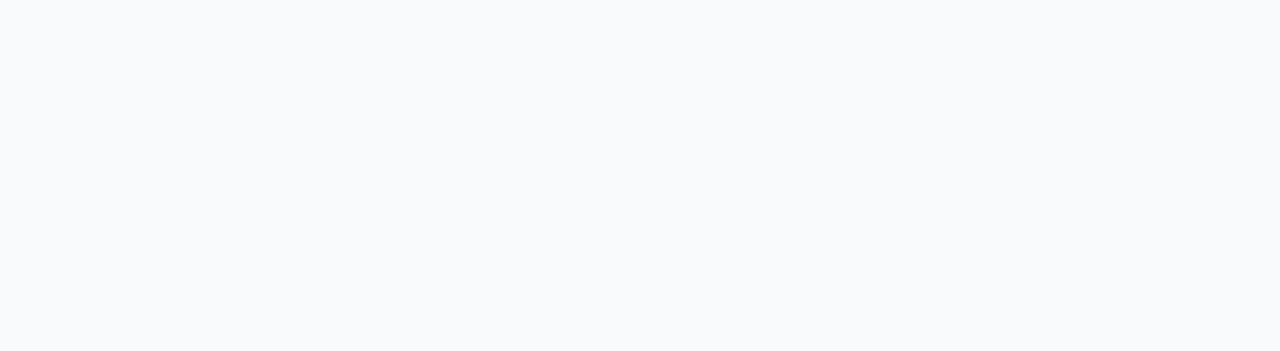
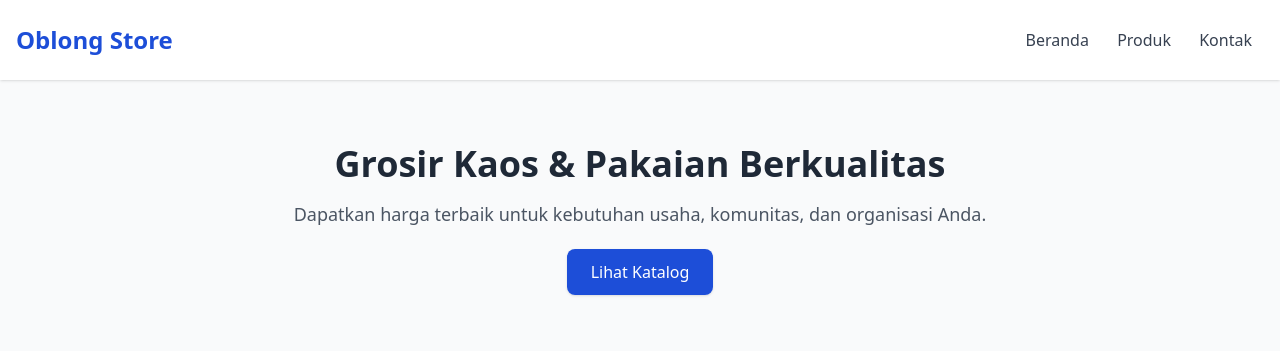
Before and after one commit to njmdn/Oblong-Store, a plain HTML site: page index.html in a window 1280 px wide. Drawn offline with nearby package versions, Linux system fonts and the light colour scheme.

Commit message:
Update index.html
menambahkan pondasi dasar untuk header dan hero

```diff
--- a/index.html
+++ b/index.html
@@ -8,6 +8,24 @@
     </head>
     <body class="bg-gray-50">
 
+        <!-- Header -->
+        <header class="bg-white shadow">
+            <div class="container mx-auto px-4 py-6 flex justify-between items-center">
+                <h1 class="text-2xl font-bold text-blue-700">Oblong Store</h1>
+                <nav>
+                    <a href="#" class="text-gray-700 hover:text-blue-700 px-3">Beranda</a>
+                    <a href="#" class="text-gray-700 hover:text-blue-700 px-3">Produk</a>
+                    <a href="#" class="text-gray-700 hover:text-blue-700 px-3">Kontak</a>
+                </nav>
+            </div>
+        </header>
+
+        <!-- Hero Section -->
+        <section class="container mx-auto px-4 py-16 text-center">
+            <h2 class="text-4xl font-extrabold mb-4 text-gray-800">Grosir Kaos & Pakaian Berkualitas</h2>
+            <p class="text-lg text-gray-600 mb-8">Dapatkan harga terbaik untuk kebutuhan usaha, komunitas, dan organisasi Anda.</p>
+            <a href="#" class="bg-blue-700 text-white px-6 py-3 rounded-lg shadow hover:bg-blue-800 transition">Lihat Katalog</a>
+        </section>
 
     </body>
 </html>
```
